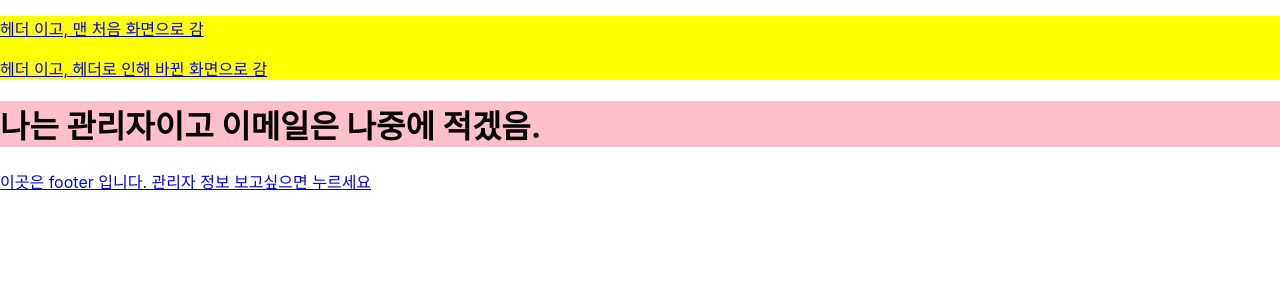
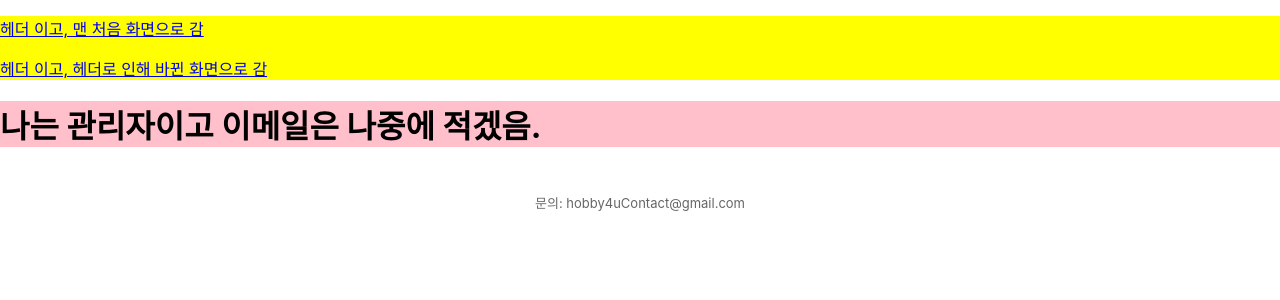
Before and after one commit to hyunseo0803/hobby4u, a React app: page /testinfo in a window 1280 px wide. Shown: the top 300 px of the page. Built offline with nearby package versions, Linux system fonts and the light colour scheme.

Commit message:
💄 Footer  UI 및 CSS 추가

```diff
--- a/src/components/Footer.js
+++ b/src/components/Footer.js
@@ -1,13 +1,12 @@
 import React from "react";
 import "../styles/Header.css";
 import { Link } from "react-router-dom";
+import "../styles/Footer.css";
 
 function Footer(props) {
 	return (
 		<div className="footer_wrap">
-			<Link to="testinfo">
-				<p>이곳은 footer 입니다. 관리자 정보 보고싶으면 누르세요</p>
-			</Link>
+			<div className="footer">문의: hobby4uContact@gmail.com</div>
 		</div>
 	);
 }
--- /dev/null
+++ b/src/styles/Footer.css
@@ -0,0 +1,18 @@
+.footer_wrap {
+	width: 100%;
+	height: 20px;
+	/* background-color: #beefbe44; */
+	margin-top: 46px;
+
+	justify-content: center;
+	flex-direction: column;
+	align-items: center;
+	text-align: center;
+	display: flex;
+}
+.footer {
+	width: 100%;
+	height: 30px;
+	font-size: 13px;
+	color: #666666;
+}
```
